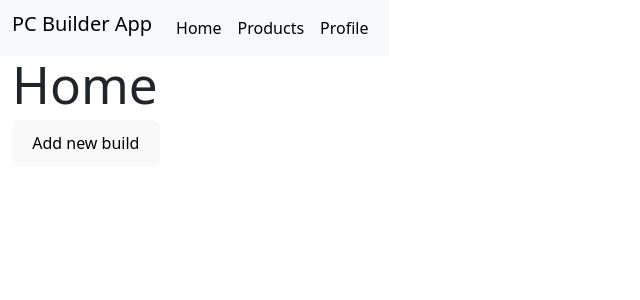
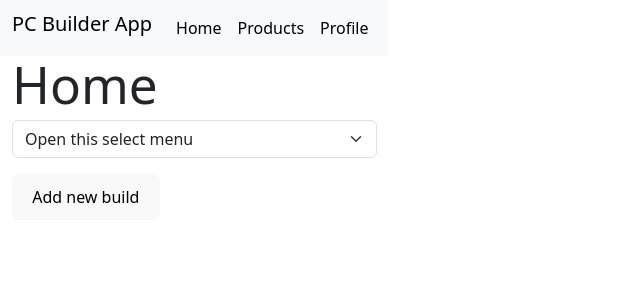
Before and after one commit to Zzaaf/pc-builder-app, a React (Vite) app in the folder client/: page / in a window 1280 px wide. Shown: the top 300 px of the page, without its empty margins (0-640 px from the left). Built offline with nearby package versions, Linux system fonts and the light colour scheme.

Commit message:
Added an example with the form for adding an assembly

```diff
--- a/client/src/features/Home/Home.jsx
+++ b/client/src/features/Home/Home.jsx
@@ -6,26 +6,40 @@
 
     const demoProduct = {
         id: uuidv4(),
-        title: 'Demo',
-        processor: 'Demo',
-        motherboard: 'Demo',
-        cpuCooler: 'Demo',
-        case: 'Demo',
-        graphicsCard: 'Demo',
-        ram: 'Demo',
-        storage: 'Demo',
-        caseCooler: 'Demo',
-        powerSupply: 'Demo'
+        title: 'Untitled',
+        processor: 'none',
+        motherboard: 'none',
+        cpuCooler: 'none',
+        case: 'none',
+        graphicsCard: 'none',
+        ram: 'none',
+        storage: 'none',
+        caseCooler: 'none',
+        powerSupply: 'none',
     }
 
     return (
         <>
             <h1>Home</h1>
-            <button onClick={() => setProduct((prevState) => [...prevState, demoProduct])}>Add new build</button>
+
 
             <section>
                 {products && products.map(el => <ProductItem key={el.id} product={el}/>)}
             </section>
+
+            <form action="" method="post">
+
+                <div className="mb-3">
+                    <select className="form-select" aria-label="Default select example">
+                        <option selected>Open this select menu</option>
+                        <option value="1">One</option>
+                        <option value="2">Two</option>
+                        <option value="3">Three</option>
+                    </select>
+
+                    <button className="mt-3" onClick={() => setProduct((prevState) => [...prevState, demoProduct])}>Add new build</button>
+                </div>
+            </form>
         </>
     );
 }
```
Also changed, not shown: 1 other file (tests, documents, lock files or other folders).
